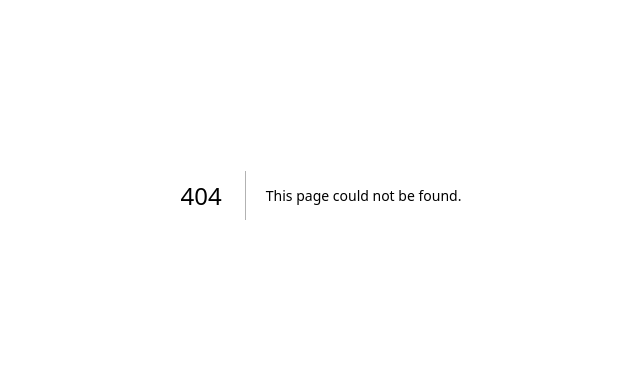
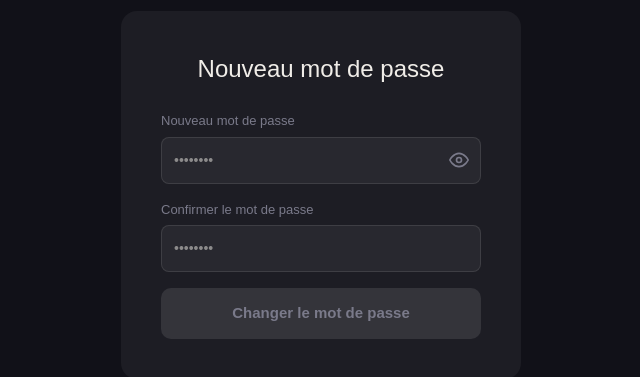
Before and after one commit to jaegerfabrice/vocalia, a Next.js app: page /reset-password in a window 1280 px wide. Before the commit this address had no page. Shown: the part 205-582 px from the top of the page, without its empty margins (319-959 px from the left). Built offline with nearby package versions, Linux system fonts and the light colour scheme; no server answers.

Commit message:
page reset password

```diff
--- /dev/null
+++ b/app/reset-password/page.tsx
@@ -0,0 +1,61 @@
+'use client'
+import { useState, useEffect } from 'react'
+import { createClient } from '@supabase/supabase-js'
+import { useRouter } from 'next/navigation'
+
+const supabase = createClient(
+  process.env.NEXT_PUBLIC_SUPABASE_URL!,
+  process.env.NEXT_PUBLIC_SUPABASE_ANON_KEY!
+)
+
+export default function ResetPassword() {
+  const [password, setPassword] = useState('')
+  const [confirm, setConfirm] = useState('')
+  const [loading, setLoading] = useState(false)
+  const [done, setDone] = useState(false)
+  const [error, setError] = useState('')
+  const [showPassword, setShowPassword] = useState(false)
+  const router = useRouter()
+  const g = '#c49d64', sf = '#111118', mt = '#7a7a8a'
+
+  const handleReset = async () => {
+    if (password !== confirm) { setError('Les mots de passe ne correspondent pas'); return }
+    if (password.length < 6) { setError('Minimum 6 caractères'); return }
+    setLoading(true)
+    const { error } = await supabase.auth.updateUser({ password })
+    if (error) { setError(error.message); setLoading(false); return }
+    setDone(true)
+    setTimeout(() => router.push('/login'), 3000)
+  }
+
+  return (
+    <div style={{ minHeight: '100vh', background: sf, display: 'flex', alignItems: 'center', justifyContent: 'center', fontFamily: 'sans-serif' }}>
+      <div style={{ background: 'rgba(255,255,255,0.05)', padding: '40px', borderRadius: '16px', width: '100%', maxWidth: '400px' }}>
+        <h1 style={{ color: '#f0ede8', fontSize: '24px', marginBottom: '24px', textAlign: 'center' }}>Nouveau mot de passe</h1>
+        {done ? (
+          <p style={{ color: '#4caf50', textAlign: 'center' }}>Mot de passe mis à jour ! Redirection...</p>
+        ) : (
+          <>
+            <div style={{ marginBottom: '16px' }}>
+              <div style={{ fontSize: '13px', color: mt, marginBottom: '6px' }}>Nouveau mot de passe</div>
+              <div style={{ position: 'relative' }}>
+                <input type={showPassword ? 'text' : 'password'} value={password} onChange={e => setPassword(e.target.value)} placeholder="••••••••" style={{ width: '100%', padding: '12px', paddingRight: '44px', borderRadius: '8px', border: '1px solid rgba(255,255,255,0.1)', background: 'rgba(255,255,255,0.05)', color: '#f0ede8', fontSize: '14px', boxSizing: 'border-box' }} />
+                <button type="button" onClick={() => setShowPassword(!showPassword)} style={{ position: 'absolute', right: '12px', top: '50%', transform: 'translateY(-50%)', background: 'none', border: 'none', cursor: 'pointer', color: mt }}>
+                  <svg width="20" height="20" viewBox="0 0 24 24" fill="none" stroke="currentColor" strokeWidth="2"><path d="M1 12s4-8 11-8 11 8 11 8-4 8-11 8-11-8-11-8z"/><circle cx="12" cy="12" r="3"/></svg>
+                </button>
+              </div>
+            </div>
+            <div style={{ marginBottom: '16px' }}>
+              <div style={{ fontSize: '13px', color: mt, marginBottom: '6px' }}>Confirmer le mot de passe</div>
+              <input type="password" value={confirm} onChange={e => setConfirm(e.target.value)} placeholder="••••••••" style={{ width: '100%', padding: '12px', borderRadius: '8px', border: '1px solid rgba(255,255,255,0.1)', background: 'rgba(255,255,255,0.05)', color: '#f0ede8', fontSize: '14px', boxSizing: 'border-box' }} />
+            </div>
+            {error && <div style={{ color: '#ff4444', fontSize: '13px', marginBottom: '16px', textAlign: 'center' }}>{error}</div>}
+            <button onClick={handleReset} disabled={loading || !password || !confirm} style={{ width: '100%', padding: '14px', borderRadius: '10px', border: 'none', background: password && confirm ? g : 'rgba(255,255,255,0.1)', color: password && confirm ? sf : mt, fontWeight: 700, fontSize: '15px', cursor: 'pointer' }}>
+              {loading ? 'Mise à jour...' : 'Changer le mot de passe'}
+            </button>
+          </>
+        )}
+      </div>
+    </div>
+  )
+}
```
